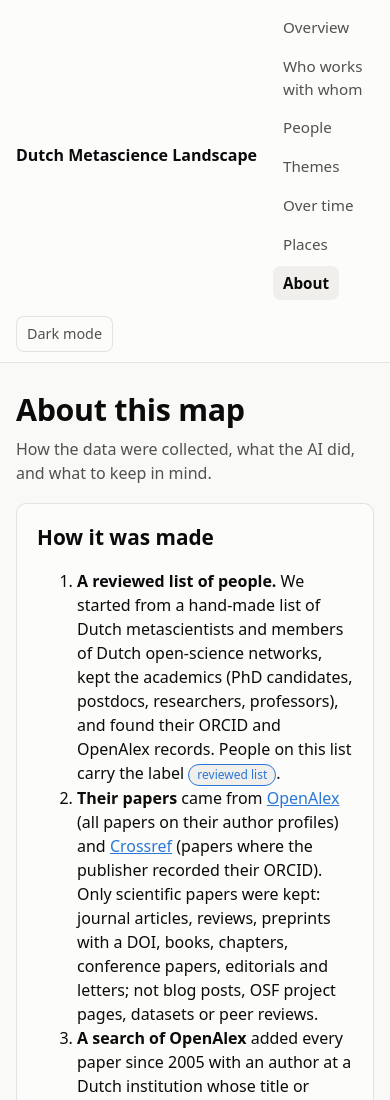
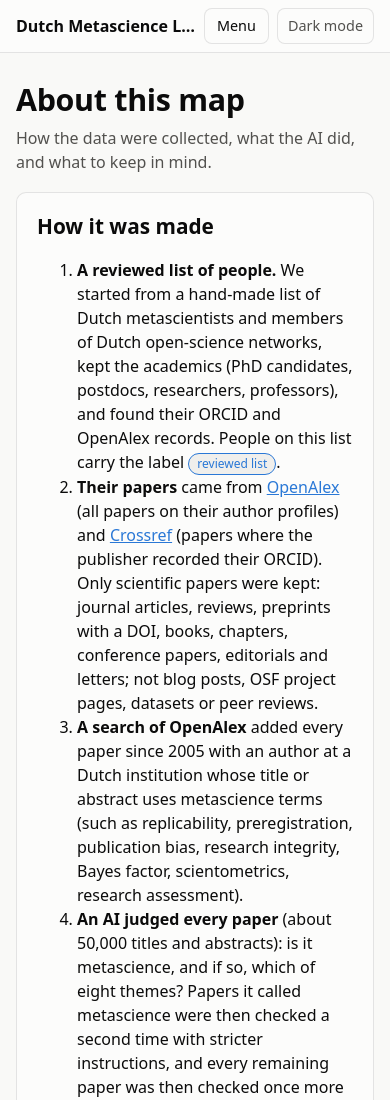
Before and after one commit to Lakens/dutch-metascience, a plain HTML site: page docs/about.html in a window 390 px wide. Shown: the top 1100 px of the page. Drawn offline with Linux system fonts and the light colour scheme.

Commit message:
Phone-friendly menu: on narrow screens the page links fold away behind a Menu button
On a phone the seven links stacked beside the site name, making the fixed header 363 pixels tall (about
40% of the screen). The header is now one slim row (53 pixels); the links fold out as a full-width list.

```diff
--- a/docs/assets/common.js
+++ b/docs/assets/common.js
@@ -139,3 +139,18 @@ function declutter(texts, priority, eligible = () => true) {
     } else placed.push(box);
   }
 }
+
+// ---- phone menu: on narrow screens the page links fold away behind a "Menu" button ----
+document.addEventListener("DOMContentLoaded", () => {
+  const header = document.querySelector("header.site"), nav = header && header.querySelector("nav");
+  if (!header || !nav) return;
+  nav.id = nav.id || "site-nav";
+  const btn = document.createElement("button");
+  btn.type = "button"; btn.className = "menu-toggle"; btn.textContent = "Menu";
+  btn.setAttribute("aria-controls", nav.id); btn.setAttribute("aria-expanded", "false");
+  header.insertBefore(btn, nav);
+  const setOpen = (open) => { header.classList.toggle("open", open); btn.setAttribute("aria-expanded", String(open)); btn.textContent = open ? "Close" : "Menu"; };
+  btn.addEventListener("click", () => setOpen(!header.classList.contains("open")));
+  nav.addEventListener("click", (e) => { if (e.target.closest("a")) setOpen(false); });
+  document.addEventListener("keydown", (e) => { if (e.key === "Escape") setOpen(false); });
+});
--- a/docs/assets/style.css
+++ b/docs/assets/style.css
@@ -147,3 +147,15 @@ label { max-width: 100%; }
 .cards.landmarks ol { margin: 8px 0 0; padding-left: 18px; font-size: 0.86rem; }
 .cards.landmarks li { margin-bottom: 8px; }
 .cards.landmarks li .small { display: block; margin-top: 2px; }
+
+/* phone menu: one slim header row; the page links fold out below it */
+.menu-toggle { display: none; border: 1px solid var(--border); background: var(--surface-1); color: var(--text-primary);
+  border-radius: 8px; padding: 6px 12px; font: inherit; font-size: 0.9rem; cursor: pointer; }
+@media (max-width: 760px) {
+  header.site { gap: 8px; padding: 8px 16px; }
+  header.site .brand { flex: 1; min-width: 0; overflow: hidden; text-overflow: ellipsis; }
+  .menu-toggle { display: inline-block; }
+  header.site nav { display: none; order: 10; flex: 0 0 100%; flex-direction: column; gap: 2px; padding: 4px 0 6px; }
+  header.site.open nav { display: flex; }
+  header.site nav a { padding: 12px 10px; font-size: 1rem; }
+}
```
